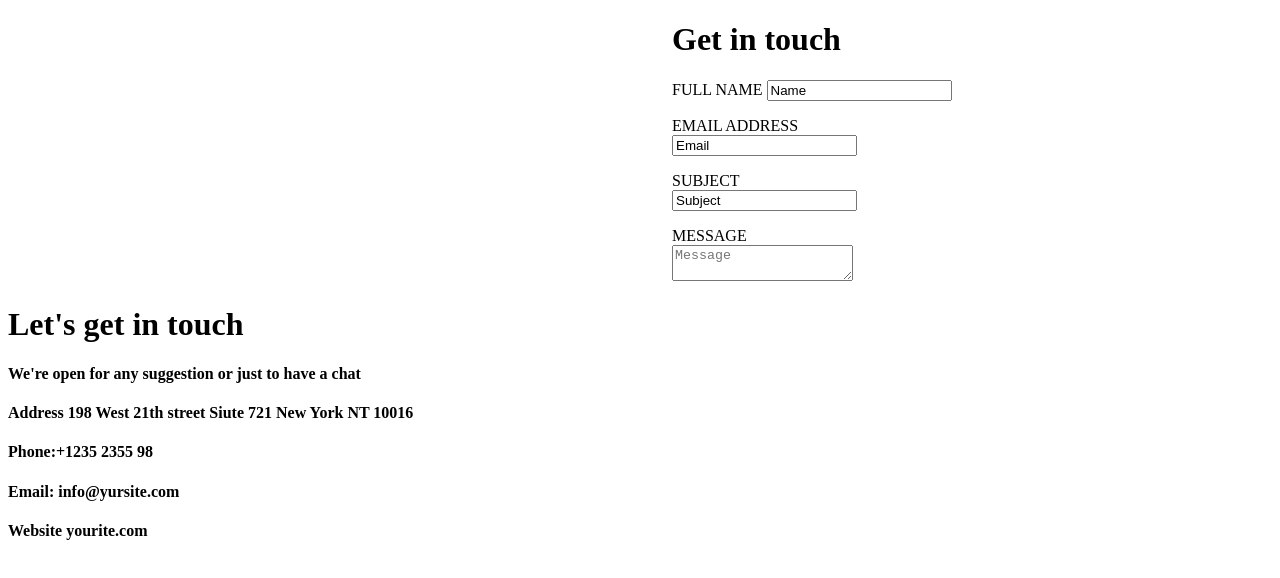
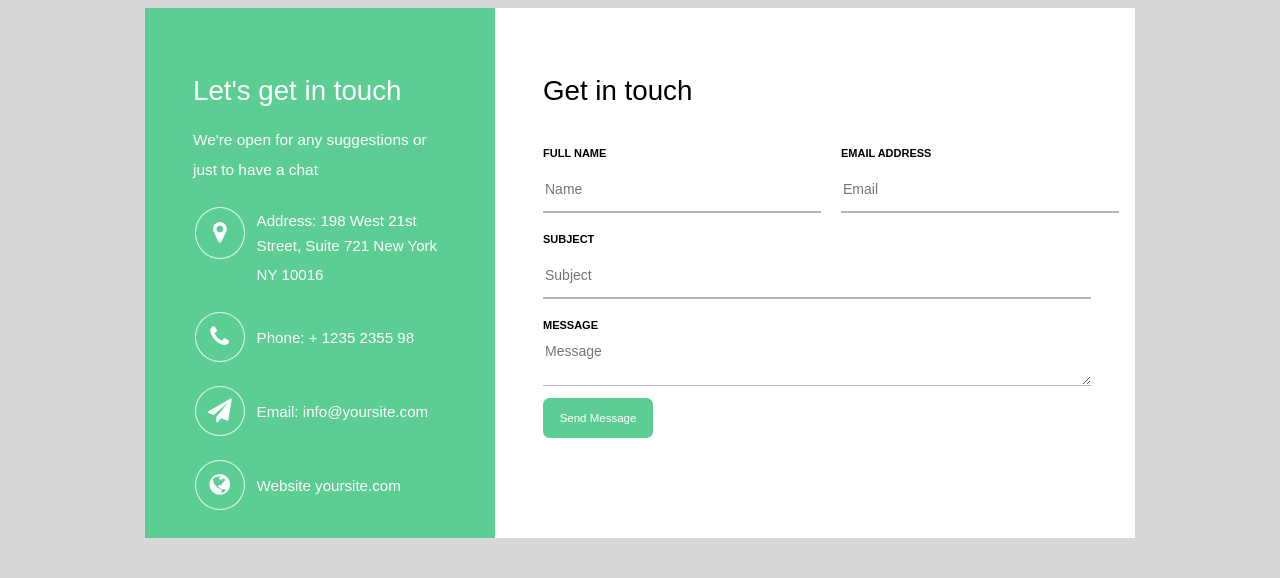
Before and after one commit to AustejaBe/Pamokos, a plain HTML site: page Namų darbai/forma.html in a window 1280 px wide. Drawn offline with Linux system fonts and the light colour scheme.

Commit message:
Atnaujinta

```diff
--- /dev/null
+++ b/6 diena/style.css
@@ -0,0 +1,8 @@
+  @import url('https://fonts.googleapis.com/css2?family=Open+Sans:ital,wght@0,300;0,400;0,500;1,400;1,500;1,700&display=swap');
+h1 {
+    color: aquamarine;
+}
+
+body {
+    font-family: 'Open Sans', sans-serif;
+}
--- a/Namų darbai/forma.html
+++ b/Namų darbai/forma.html
@@ -1,56 +1,238 @@
 <!DOCTYPE html>
 <html lang="en">
+
 <head>
     <meta charset="UTF-8">
     <meta http-equiv="X-UA-Compatible" content="IE=edge">
     <meta name="viewport" content="width=device-width, initial-scale=1.0">
-    <title>Forma</title>
+    <title>Uzklausos forma</title>
+    <link rel="stylesheet" href="https://cdnjs.cloudflare.com/ajax/libs/font-awesome/4.7.0/css/font-awesome.min.css">
     <style>
+        body {
+            background-color: rgb(216, 216, 216);
+
+        }
+
+        .bendras {
+            display: flex;
+            justify-content: center;
+        }
+
+        .kaire {
+            display: block;
+            height: 530px;
+            width: 350px;
+            background-color: rgb(92, 206, 147);
+            color: white;
+            font-family: sans-serif;
+            justify-content: center;
+            padding: 3rem;
+            box-sizing: border-box;
+        }
+
+        h1,
+        h3 {
+            font-weight: lighter;
+        }
+
+        h1 {
+            font-size: 27.7px;
+        }
+
+        h3 {
+            font-size: 15.4px;
+            line-height: 30px;
+            margin-bottom: 20px;
+        }
+
+        .icon {
+            border: 1px solid rgba(255, 255, 255, 0.855);
+            border-radius: 100%;
+            padding: 10px;
+            font-size: x-large;
+            width: 20%;
+
+        }
+
+        .info {
+            height: 50px;
+            width: 200px;
+            text-align: left;
+            padding-left: 10px;
+            box-sizing: border-box;
+            font-weight: lighter;
+            line-height: 25px;
+            font-size: .4cm;
+        }
+
+        table {
+            margin-bottom: 20px;
+        }
+
+        .desine {
+            display: block;
+            height: 530px;
+            width: 640px;
+            background-color: white;
+            color: black;
+            font-family: sans-serif;
+            justify-content: center;
+            padding: 3rem;
+            box-sizing: border-box;
+            font-size: 11px;
+
+        }
+
         label {
             display: block;
-        }
-        .divider {
-            margin-bottom: 1rem;
+            font-weight: 800;
+            margin-bottom: 10px;
         }
 
-        form {
-            width: 600px;
-            margin-left: auto;
+        .nameEmail {
+            display: flex;
+            margin-bottom: 20px;
+            width: 100%;
+
+        }
+
+        .langelis {
+            border-top: none;
+            border-left: none;
+            border-right: none;
+            border-color: rgb(183, 183, 183);
+            height: 40px;
+        }
+
+        .vardas {
+            width: 274px;
+        }
+
+        .pastas {
+            width: 274px;
+        }
+
+        .ilgas {
+            width: 100%;
+        }
+
+        button {
+            background-color: rgb(92, 206, 147);
+            color: white;
+            border-radius: 6.5px;
+            height: 40px;
+            width: 110px;
+            border: none;
+            margin-top: 10px;
+            font-size: 11.5px;
+        }
+
+        ::placeholder {
+            font-size: 14px;
+            font-family: sans-serif;
+        }
+
+        .divider {
+            margin-top: 40px;
+        }
+
+        @media (max-width: 468px) {
+            .bendras {
+                display: block;
+            }
+            .kaire {
+                width: 100%;
+                height: auto;
+            }
+            .desine {
+                width: 100%;
+                height: auto;
+            }
+            .nameEmail {
+                display: block;
+            }
+
+            .pastas {
+                width: 100%;
+            }
+            .vardas {
+                width: 100%;
+            }
+
+            .nameEmail div:nth-child(2) {
+                margin-left: 0 !important;
+            }
         }
     </style>
 </head>
+
 <body>
+    <div class="bendras">
+        <div class="kaire">
+            <h1>Let's get in touch</h1>
+            <h3>We're open for any suggestions or just to have a chat</h3>
+            <div>
+                <table>
+                    <tbody>
+                        <tr>
+                            <th class="icon"><i class="fa fa-map-marker"></i></th>
+                            <th class="info">Address: 198 West 21st Street, Suite 721 New York</th>
+                        </tr>
+                        <tr>
+                            <th></th>
+                            <th class="info" style="margin:0; height:20px;">NY 10016</th>
+                        </tr>
+                        <table>
+                            <tbody>
+                                <tr>
+                                    <th class="icon"><i class="fa fa-phone"></th>
+                                    <th class="info">Phone: + 1235 2355 98</th>
+                                </tr>
+                            </tbody>
+                        </table>
+                        <table>
+                            <tbody>
+                                <tr>
+                                    <th class="icon"><i class="fa fa-paper-plane"></th>
+                                    <th class="info">Email: info@yoursite.com</th>
+                                </tr>
+                            </tbody>
+                        </table>
+                        <table>
+                            <tbody>
+                                <tr>
+                                    <th class="icon"><i class="fa fa-globe"></th>
+                                    <th class="info">Website yoursite.com</th>
+                                </tr>
+                            </tbody>
+                        </table>
+            </div>
+        </div>
+        <div class="desine">
+            <h1>Get in touch</h1>
+            <div class="divider">
+                <div class="nameEmail">
+                    <div>
+                        <label>FULL NAME</label>
+                        <input class="langelis vardas" type="text" placeholder="Name">
+                    </div>
+                    <div style="margin-left:20px">
+                        <label>EMAIL ADDRESS</label>
+                        <input class="langelis pastas" type="email" placeholder="Email">
+                    </div>
+                </div>
+                <div style="margin-bottom:20px">
+                    <label>SUBJECT</label>
+                    <input class="langelis ilgas" type="text" placeholder="Subject">
+                </div>
+                <div>
+                    <label>MESSAGE</label>
+                    <textarea class="langelis ilgas" placeholder="Message"></textarea>
+                </div>
+                <button>Send Message</button>
+            </div>
+        </div>
+    </div>
+</body>
 
-
-    <form>
-        <h1>Get in touch</h1>
-
-        <div class="divider">
-            <label">FULL NAME</label>
-            <input type="text" value="Name" required>
-        </div>
-        <div class="divider">
-            <label>EMAIL ADDRESS</label>
-            <input type="text" value="Email" required>
-        </div>
-        <div class="divider">
-            <label>SUBJECT</label>
-            <input type="text" value="Subject" required>
-        </div>
-        <div class="divider">
-            <label>MESSAGE</label>
-            <textarea placeholder="Message"></textarea>
-        </div>
-    </form>
-    <div class="info">
-        <h1>Let's get in touch</h1>
-        <h4>We're open for any suggestion or just to have a chat</h4>
-        <h4>Address 198 West 21th street  Siute 721 New York NT 10016</h4>
-        <h4>Phone:+1235 2355 98</h4>
-        <h4>Email: info@yursite.com</h4>
-        <h4>Website yourite.com</h4>
-    </div>
-
-
-</body>
 </html>
```
Also changed, not shown: 6 diena/background-nuotraukos.html (added, +50 -0 lines), 6 diena/ikonos.html (added, +25 -0 lines), 6 diena/link-element.html (added, +16 -0 lines), 6 diena/sriftai.html (added, +27 -0 lines), 6 diena/resursai/foto/2.png (added), 6 diena/resursai/icon/heart.png (added), 4 other files.
